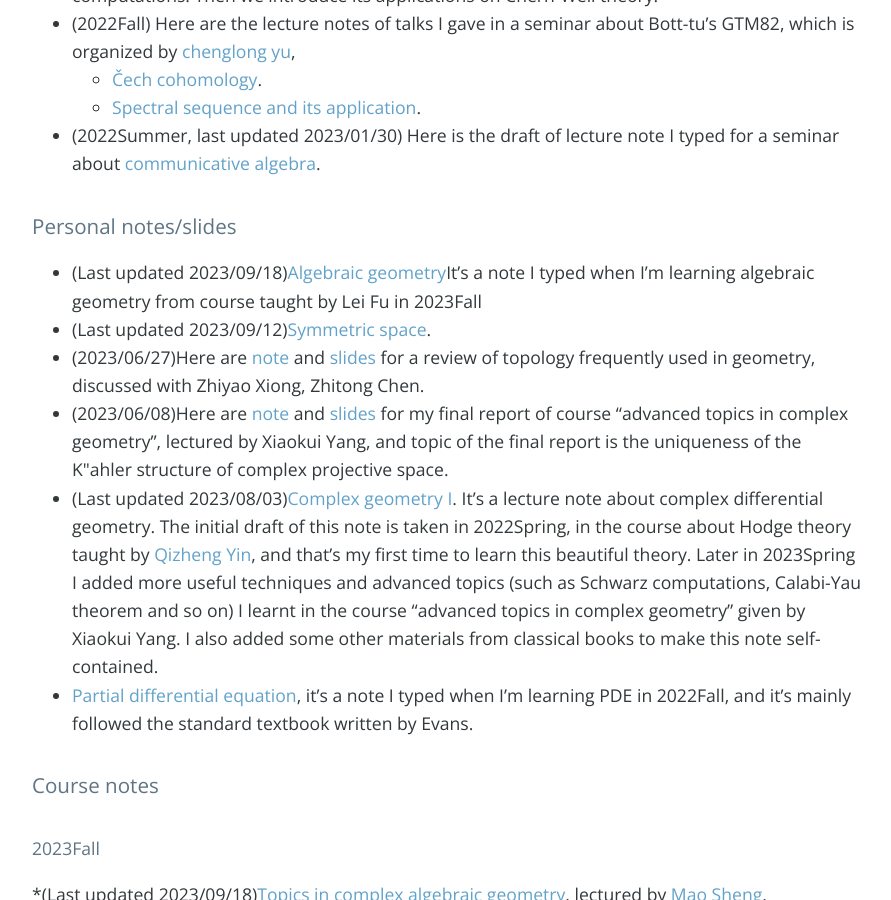
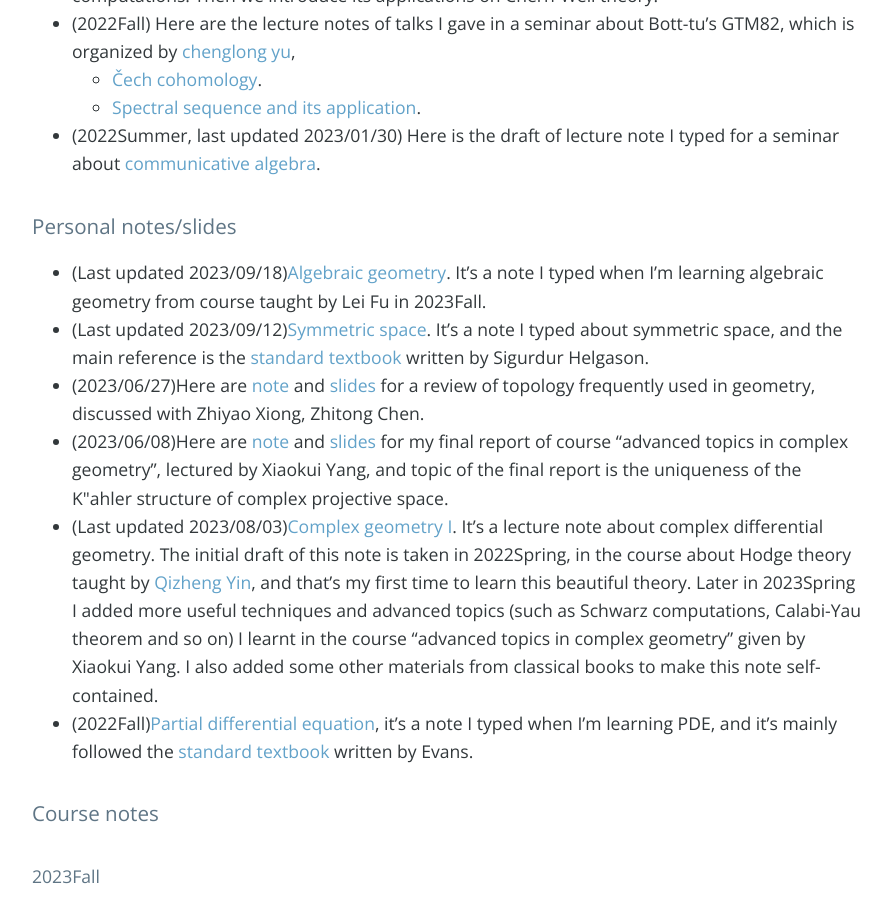
Before and after one commit to bowenl-math/bowenl-math.github.io, a Jekyll site: the page built from index.md, in a window 1280 px wide and 900 px high, scrolled down 821 px. Shown: the whole window, without its empty margins (192-1083 px from the left). Built offline with Jekyll 4.4.1, drawn with Linux system fonts in a browser that asks for light colours; nearby versions of some CDN libraries; our own code applies the rules of GitHub Pages for plain Markdown files; the list of posts is cut into pages by our own code; comment, search, counter and statistics services are not loaded.

Commit message:
Update index.md

```diff
--- a/index.md
+++ b/index.md
@@ -16,12 +16,12 @@
 
 
 ### Personal notes/slides
-* (Last updated 2023/09/18)[Algebraic geometry](notes/2023Fall/algebraic_geometry.pdf)It's a note I typed when I'm learning algebraic geometry from course taught by Lei Fu in 2023Fall
-* (Last updated 2023/09/12)[Symmetric space](notes/personal notes/Symmetric_space/note.pdf).
+* (Last updated 2023/09/18)[Algebraic geometry](notes/2023Fall/algebraic_geometry.pdf). It's a note I typed when I'm learning algebraic geometry from course taught by Lei Fu in 2023Fall.
+* (Last updated 2023/09/12)[Symmetric space](notes/personal notes/Symmetric_space/note.pdf). It's a note I typed about symmetric space, and the main reference is the [standard textbook](https://books.google.com.hk/books/about/Differential_Geometry_Lie_Groups_and_Sym.html?id=DWGvsa6bcuMC&redir_esc=y) written by Sigurdur Helgason.
 * (2023/06/27)Here are [note](notes/personal notes/Review_of_topology/note.pdf) and [slides](notes/personal notes/Review_of_topology/slides.pdf) for a review of topology frequently used in geometry, discussed with Zhiyao Xiong, Zhitong Chen.
 * (2023/06/08)Here are [note](notes/personal notes/Uniqueness_CPn/note.pdf) and [slides](notes/personal notes/Uniqueness_CPn/slides.pdf) for my final report of course “advanced topics in complex geometry", lectured by Xiaokui Yang, and topic of the final report is the uniqueness of the K\"ahler structure of complex projective space.
 * (Last updated 2023/08/03)[Complex geometry I](notes/personal notes/Complex_geometry_I/Complex_geometry_I.pdf). It's a lecture note about complex differential geometry. The initial draft of this note is taken in 2022Spring, in the course about Hodge theory taught by [Qizheng Yin](http://faculty.bicmr.pku.edu.cn/~qizheng/#), and that's my first time to learn this beautiful theory. Later in 2023Spring I added more useful techniques and advanced topics (such as Schwarz computations, Calabi-Yau theorem and so on) I learnt in the course “advanced topics in complex geometry" given by Xiaokui Yang. I also added some other materials from classical books to make this note self-contained.
-* [Partial differential equation](notes/2022Fall/pde.pdf), it's a note I typed when I'm learning PDE in 2022Fall, and it's mainly followed the standard textbook written by Evans.
+* (2022Fall)[Partial differential equation](notes/2022Fall/pde.pdf), it's a note I typed when I'm learning PDE, and it's mainly followed the [standard textbook](https://books.google.com.hk/books/about/Partial_Differential_Equations.html?id=Xnu0o_EJrCQC&redir_esc=y) written by Evans.
 
 
 ### Course notes
```
